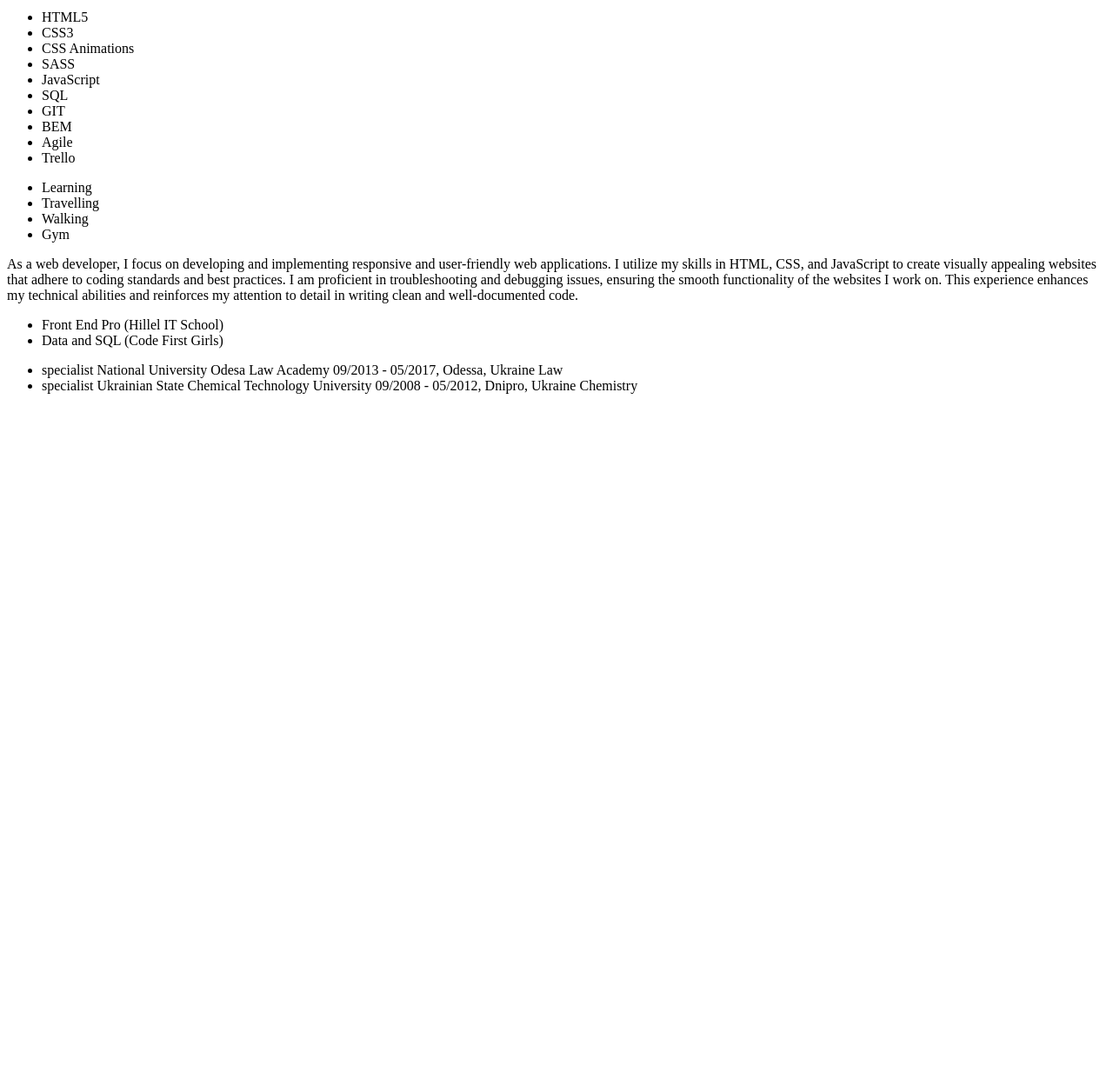
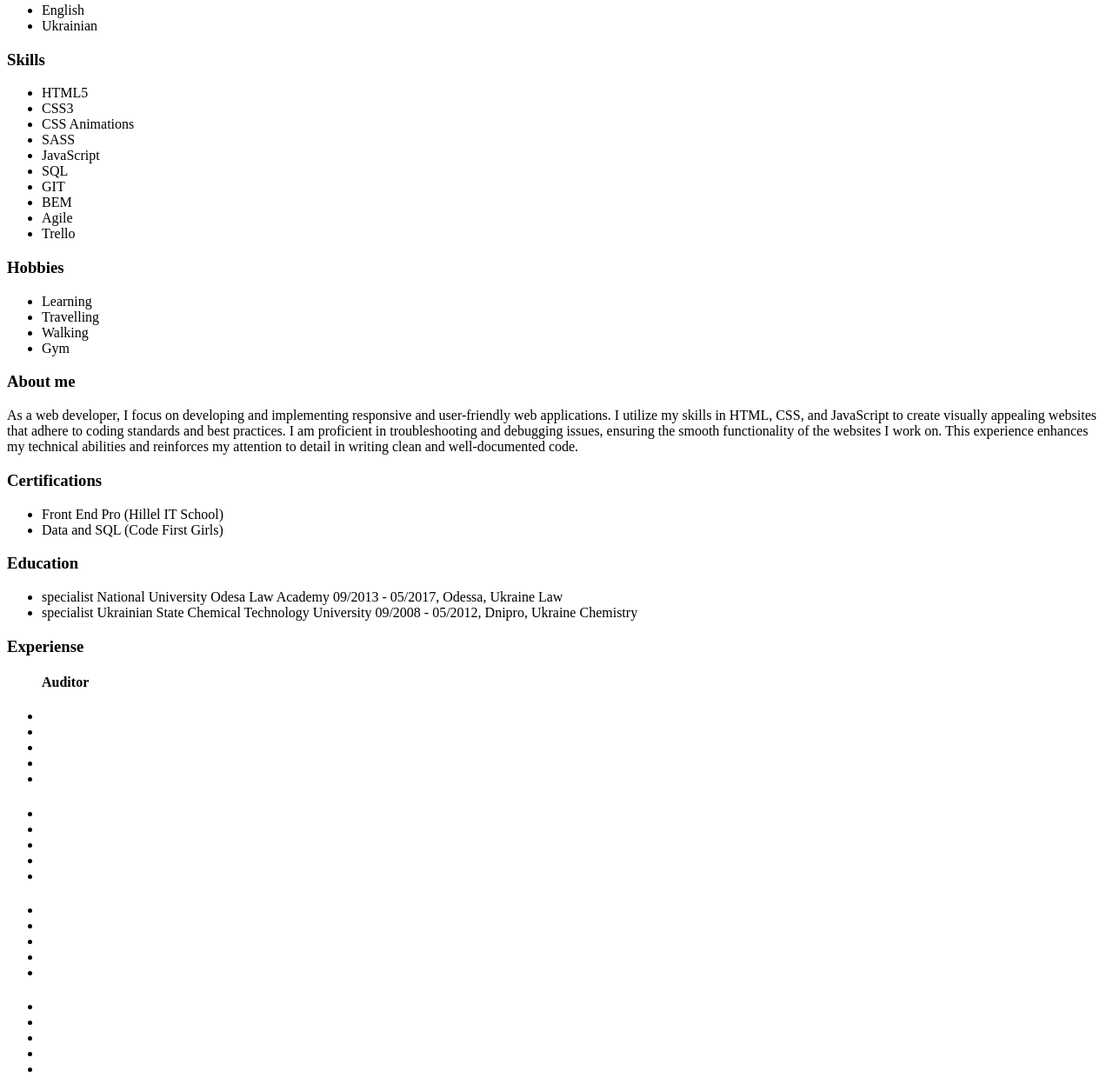
Before and after one commit to akukushkina/rsschool-cv, a plain HTML site: page index.html in a window 1280 px wide. Shown: the part 317-1572 px from the top of the page at 87% size. Before the commit the page ends 800 px from the top, so only its background shows below. Drawn offline with Linux system fonts and the light colour scheme.

Commit message:
feat: added experience section

```diff
--- a/index.html
+++ b/index.html
@@ -15,7 +15,7 @@
     <h2 class="cv-job">Front End Developer</h2>
 
     <section class="contacts">
-    <h3 class="contacts_title">Contacts</h3>
+    <h3 class="title">Contacts</h3>
     <ul class="contacts_list">
         <li class="contacts_items">
             <a href="#" class="contacts_email">akyukyushkina@gmail.com</a>
@@ -36,6 +36,7 @@
 </section>
 
 <section class="languages">
+    <h3 class="title">Languages</h3>
     <ul class="languages_list">
         <li class="languages_item">English</li>
         <li class="languages_item">Ukrainian</li>
@@ -43,6 +44,8 @@
 </section>
 
 <section class="skills">
+    <h3 class="title">Skills</h3>
+
     <ul class="skills_list">
         <li class="skills_items">HTML5</li>
         <li class="skills_items">CSS3</li>
@@ -58,6 +61,8 @@
 </section>
 
 <section class="hobbies">
+    <h3 class="title">Hobbies</h3>
+
     <ul class="hobbies_list">
         <li class="hobbies_items">Learning</li>
         <li class="hobbies_items">Travelling</li>
@@ -69,14 +74,19 @@
 </aside>
 
 <div class="right_cv">
+
     <section class="about">
-        As a web developer, I focus on developing and implementing responsive and user-friendly web applications. I utilize my skills in HTML, CSS, and
+        <h3 class="title">About me</h3>
+
+      <p>  As a web developer, I focus on developing and implementing responsive and user-friendly web applications. I utilize my skills in HTML, CSS, and
 JavaScript to create visually appealing websites that adhere to coding standards and best practices. I am proficient in troubleshooting and debugging
 issues, ensuring the smooth functionality of the websites I work on. This experience enhances my technical abilities and reinforces my attention to
-detail in writing clean and well-documented code.
+detail in writing clean and well-documented code. </p>
     </section>
 
     <section class="certifications">
+        <h3 class="title">Certifications</h3>
+
         <ul class="certifications_list">
             <li class="certifications_item">
                 Front End Pro (Hillel IT School)
@@ -88,6 +98,8 @@ detail in writing clean and well-documented code.
     </section>
 
     <section class="education">
+        <h3 class="title">Education</h3>
+
         <ul class="education_list">
             <li class="education_item">
                 specialist
@@ -105,6 +117,51 @@ Chemistry
     </section>
 
     <section class="experience">
+        <h3 class="title">Experiense</h3>
+
+        <ul class="experience_list">
+            <h4 class="experience_title">Auditor</h4>
+            <p class="experince_company"></p>
+            <p class="experience_duration"></p>
+            <li class="experience_item"></li>
+            <li class="experience_item"></li>
+            <li class="experience_item"></li>
+            <li class="experience_item"></li>
+            <li class="experience_item"></li>
+        </ul>
+
+        <ul class="experience_list">
+            <h4 class="experience_title"></h4>
+            <p class="experince_company"></p>
+            <p class="experience_duration"></p>
+            <li class="experience_item"></li>
+            <li class="experience_item"></li>
+            <li class="experience_item"></li>
+            <li class="experience_item"></li>
+            <li class="experience_item"></li>
+        </ul>
+
+        <ul class="experience_list">
+            <h4 class="experience_title"></h4>
+            <p class="experince_company"></p>
+            <p class="experience_duration"></p>
+            <li class="experience_item"></li>
+            <li class="experience_item"></li>
+            <li class="experience_item"></li>
+            <li class="experience_item"></li>
+            <li class="experience_item"></li>
+        </ul>
+
+        <ul class="experience_list">
+            <h4 class="experience_title"></h4>
+            <p class="experince_company"></p>
+            <p class="experience_duration"></p>
+            <li class="experience_item"></li>
+            <li class="experience_item"></li>
+            <li class="experience_item"></li>
+            <li class="experience_item"></li>
+            <li class="experience_item"></li>
+        </ul>
 
     </section>
 </div>
```
